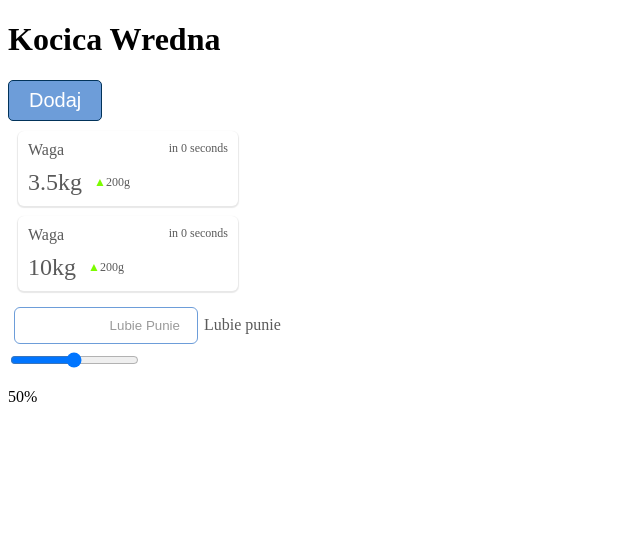
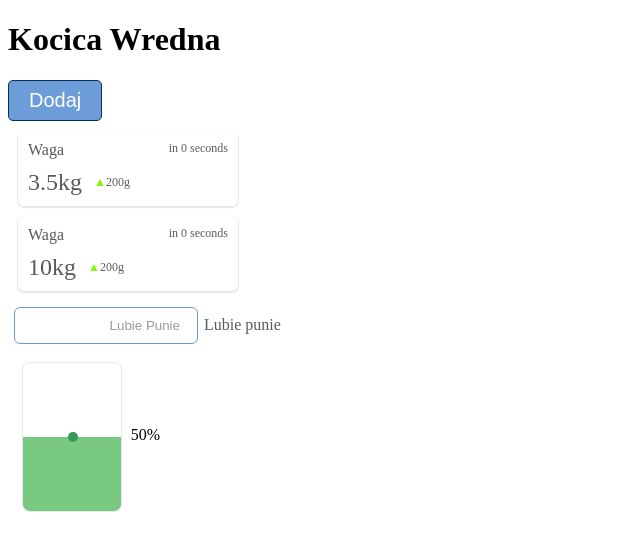
Before and after one commit to anncst/Punia, a React (Create React App) app in the folder frontend/: page / in a window 1280 px wide. Shown: the top 550 px of the page, without its empty margins (0-640 px from the left). Built offline with nearby package versions, Linux system fonts and the light colour scheme.

Commit message:
styled slider

```diff
--- a/frontend/src/components/Slider/Slider.js
+++ b/frontend/src/components/Slider/Slider.js
@@ -1,11 +1,15 @@
 import React, { useState } from 'react'
 import PropTypes from 'prop-types'
+import styles from './Slider.module.scss'
 
 export const Slider = ({ min, max }) => {
   const [value, setValue] = useState(50)
 
   return (
-    <div>
+    <div
+      className={styles.sliderBox}
+      style={{ '--progress-percent': `${value}%` }}
+    >
       <input
         type="range"
         min={min}
@@ -14,9 +18,9 @@ export const Slider = ({ min, max }) => {
         onChange={(event) => {
           setValue(+event.target.value)
         }}
-        className="slider"
+        className={styles.slider}
       />
-      <p>{value}%</p>
+      <div className={styles.value}>{value}%</div>
     </div>
   )
 }
--- a/frontend/src/components/Slider/Slider.module.scss
+++ b/frontend/src/components/Slider/Slider.module.scss
@@ -0,0 +1,61 @@
+@import '../../colors.module.scss';
+
+$height: 100px;
+$width: 150px;
+$thumb: #379858;
+$progress: #7ac982;
+
+.slider {
+  height: $height;
+  width: $width;
+  appearance: none;
+  -webkit-appearance: none;
+  transform: rotate(-90deg) translateY(calc($width / 2));
+  transform-origin: left;
+  position: absolute;
+  left: -27px;
+  bottom: -50px;
+}
+
+.sliderBox {
+  margin: 14px;
+  height: $width;
+  width: $height;
+  position: relative;
+}
+
+.slider::-webkit-slider-runnable-track {
+  width: $width;
+  height: $height;
+  background-color: $blue;
+  border: 1px solid $shadow;
+  outline: none;
+  border-radius: 8px;
+  cursor: pointer;
+  background: linear-gradient(
+    to right,
+    $progress 0%,
+    $progress var(--progress-percent),
+    white var(--progress-percent),
+    white 100%
+  );
+}
+
+.slider::-webkit-slider-thumb {
+  appearance: none;
+  -webkit-appearance: none;
+  cursor: pointer;
+  height: 10px;
+  width: 10px;
+  border-radius: 50%;
+  margin-top: calc($height / 2 - 10px / 2);
+  background-color: $thumb;
+  position: absolute;
+  left: calc(var(--progress-percent) - 10px / 2);
+}
+
+.value {
+  position: absolute;
+  bottom: calc(var(--progress-percent) - 10px / 2);
+  right: -38px;
+}
```
